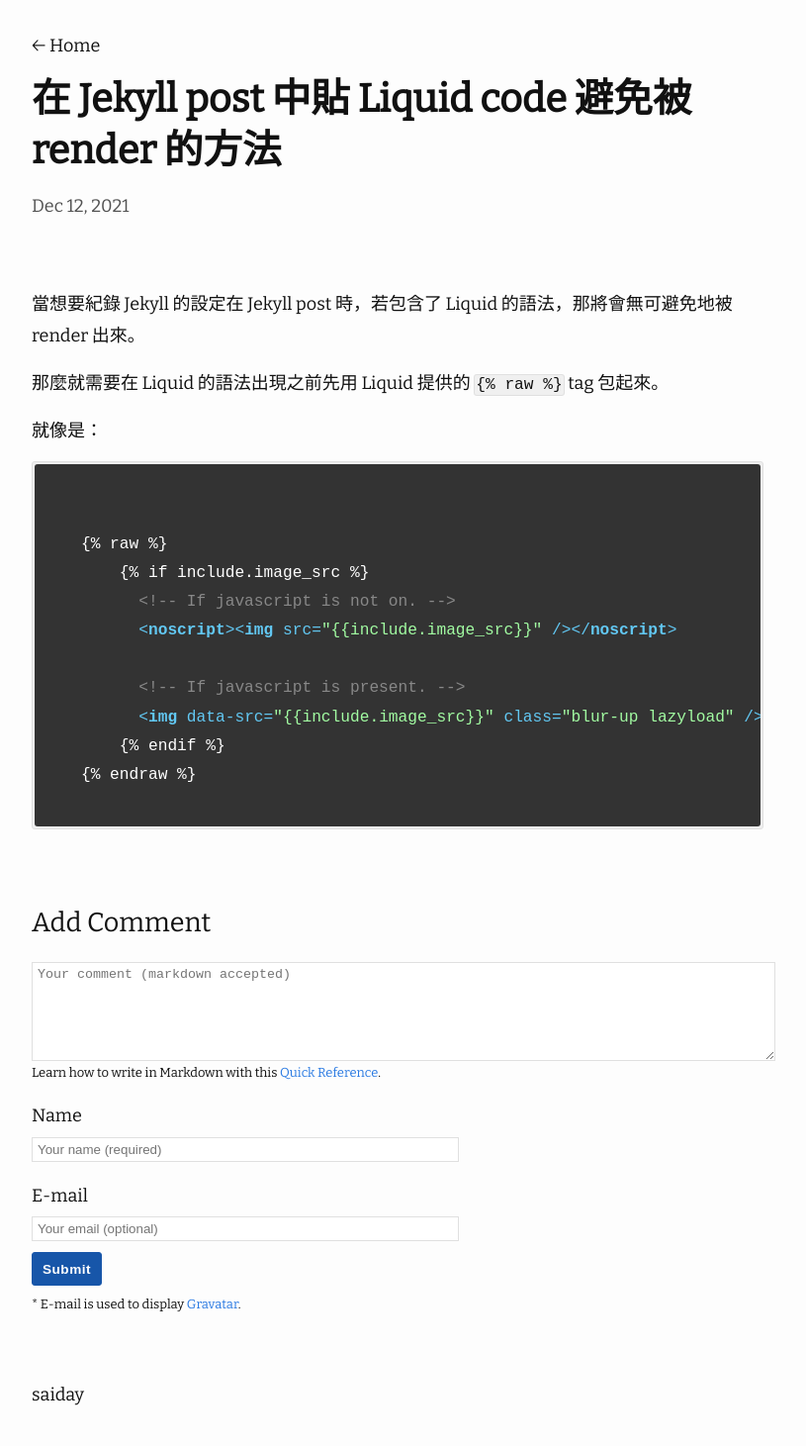
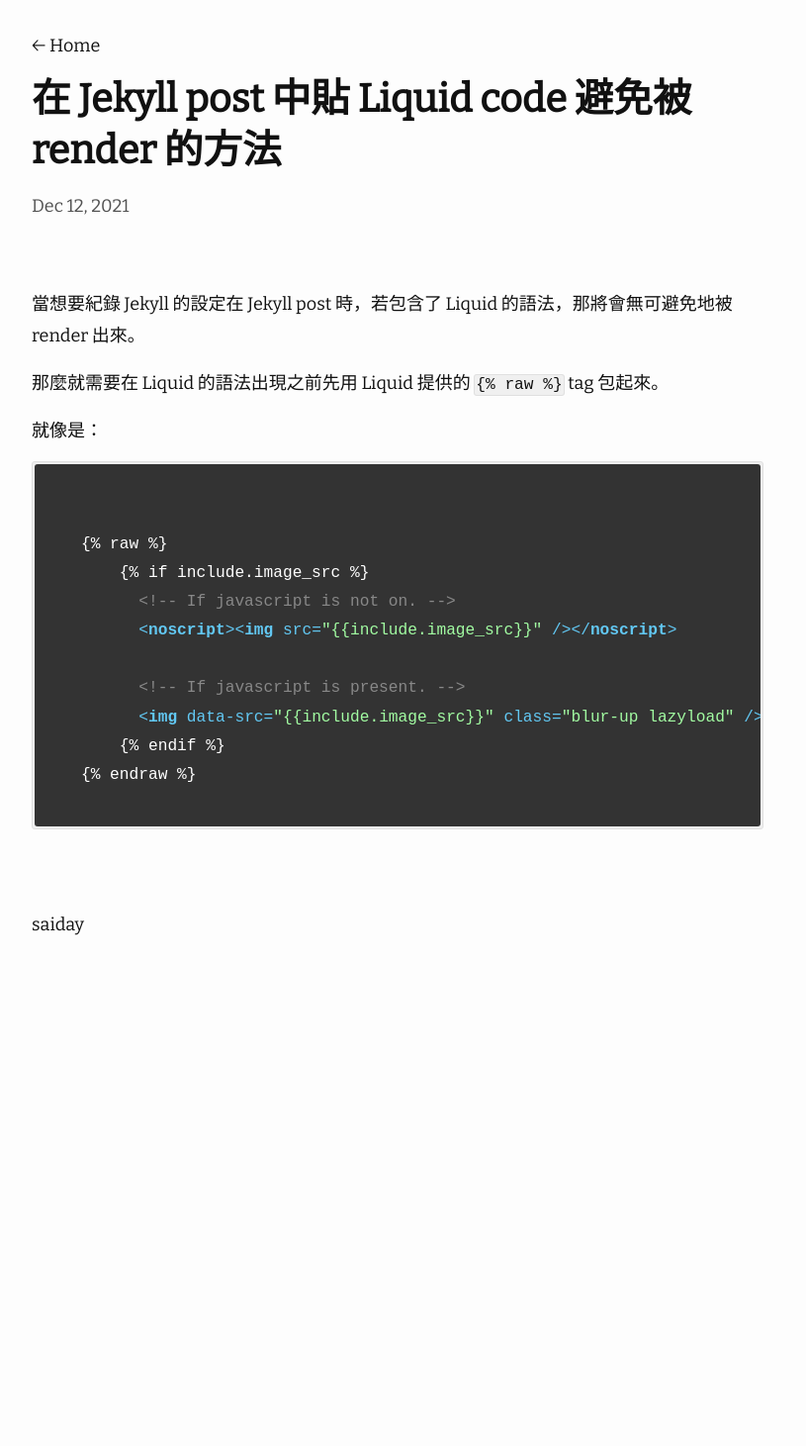
Before and after one commit to saiday/saiday.github.io, a Jekyll site: the page built from tech/_posts/2021-12-13-include-liquid-code-in-jekyll-post-without-rendering.md, in a window 1280 px wide. Shown: the whole page at 99% size, without its empty margins (238-1053 px from the left). Built offline with Jekyll 4.4.1, drawn with Linux system fonts in a browser that asks for light colours; nearby versions of some CDN libraries; after the commit the page ends 986 px from its top, so only the background shows below that.

Commit message:
Revert "follow https://averagelinuxuser.com/staticman-comments/ steps"
This reverts commit 3b4bb01dfe3de64423ced260e47b7c428c8c6de4.

```diff
--- a/_config.yml
+++ b/_config.yml
@@ -72,8 +72,3 @@
 #   - vendor/cache/
 #   - vendor/gems/
 #   - vendor/ruby/
-
-repository: "saiday/saiday.github.io"
-staticman:
-  branch: "test"
-  api: "https://zh-tw-imnotyourson-staticman.herokuapp.com/v3/entry/github/saiday/saiday.github.io/test/comments"
--- a/_includes/comment_form.html
+++ /dev/null
@@ -1,58 +0,0 @@
-<form class="js-form form" method="post" action="{{ site.staticman.api }}">
-  <input type="hidden" name="options[origin]" value="{{ page.url | absolute_url }}">
-  <input type="hidden" name="options[parent]" value="{{ page.url | absolute_url }}">
-  <input type="hidden" id="comment-replying-to-uid" name="fields[replying_to_uid]" value="">
-  <input type="hidden" name="options[slug]" value="{{ page.slug }}">
-  <input type="hidden" name="options[reCaptcha][siteKey]" value="{{ site.reCaptcha.siteKey }}">
-  <input type="hidden" name="options[reCaptcha][secret]"  value="{{ site.reCaptcha.secret }}">
-
-  <div class="textfield">
-    <label for="comment-form-message"><h2>Add Comment <small><a rel="nofollow" id="cancel-comment-reply-link" href="{{ page.url | absolute_url }}#respond" style="display:none;">(cancel reply)</a></small></h2>
-      <textarea class="textfield__input" name="fields[message]" type="text" id="comment-form-message" placeholder="Your comment (markdown accepted)" required rows="6"></textarea>
-    </label>
-    <div class="comment-form-message-footnote">
-      Learn how to write in Markdown with this <a rel="nofollow" target="_blank" href="https://kramdown.gettalong.org/quickref.html">Quick Reference</a>.
-    </div>
-  </div>
-
-    <div class="textfield narrowfield">
-      <label for="comment-form-name">Name
-        <input class="textfield__input" name="fields[name]" type="text" id="comment-form-name" placeholder="Your name (required)" required/>
-      </label>
-    </div>
-
-    <div class="textfield narrowfield">
-      <label for="comment-form-email">E-mail
-        <input class="textfield__input" name="fields[email]" type="email" id="comment-form-email" placeholder="Your email (optional)"/>
-      </label>
-    </div>
-
-<!--    <div class="checkbox-email-notification">
-      <input type="checkbox" name="options[subscribe]" value="email">
-        Notify me of new comments on this post.
-    </div>-->
-
-    <div class="textfield narrowfield hp">
-      <label for="hp">
-        <input class="textfield__input" name="fields[hp]" id="hp" type="text" placeholder="Leave blank">
-      </label>
-    </div>
-
-<!--     <div id="reCaptcha" class="g-recaptcha" data-sitekey="{{ site.reCaptcha.siteKey }}"></div> -->
-
-    <button class="button" id="comment-form-submit">Submit</button>
-
-    <div class="comment-form-footnote">
-      * E-mail is used to display <a rel="nofollow" target="_blank" href="https://gravatar.com/">Gravatar</a>.
-    </div>
-</form>
-
-<article class="modal mdl-card mdl-shadow--2dp">
-  <div>
-    <h3 class="modal-title js-modal-title"></h3>
-  </div>
-  <div class="mdl-card__supporting-text js-modal-text"></div>
-  <div class="mdl-card__actions mdl-card--border">
-    <button class="button mdl-button--colored mdl-js-button mdl-js-ripple-effect js-close-modal">Close</button>
-  </div>
-</article>
--- a/_includes/comments.html
+++ b/_includes/comments.html
@@ -1,30 +1,27 @@
-<section class="comments" id="comment-section">
+{% if site.repository and site.staticman.branch %}
   {% if site.data.comments[page.slug] %}
-  <!-- Existing comments -->
-  <div class="comments__existing">
-    <h2>Comments</h2>
-    <hr>
-    {% assign comments = site.data.comments[page.slug] | where_exp: "item", "item.replying_to_uid == ''" %}
-    {% assign comments_by_date = comments | sort: 'date' | reverse %}
-    <!-- List main comments in reverse date order, newest first. List replies in date order, oldest first. -->
-    {% for comment in comments_by_date %}
-    {%- assign email           = comment.email %}
-    {%- assign name            = comment.name %}
-    {%- assign url             = comment.url %}
-    {%- assign date            = comment.date %}
-    {%- assign message         = comment.message %}
-    {%- assign uid             = comment._id %}
-    {% include comment.html is_reply=false uid=uid replying_to=0 email=email name=name url=url date=date message=message uid=uid %}
-    {% endfor %}
-  </div>
+    <section id="comments" class="page__comments js-comments">
+      <h2 class="title">
+        {% if site.data.comments[page.slug].size <= 1 %}
+          {{ site.data.comments[page.slug] | size | append: ' comment' }}
+        {% elsif site.data.comments[page.slug].size > 1 %}
+          {{ site.data.comments[page.slug] | size | append: ' comments' }}
+        {% endif %}
+      </h2>
+      {% assign comments = site.data.comments[page.slug] | sort | where_exp: 'comment', 'comment[1].replying_to == blank' %}
+      {% for comment in comments %}
+        {% assign index       = forloop.index %}
+        {% assign replying_to = comment[1].replying_to | to_integer %}
+        {% assign avatar      = comment[1].avatar %}
+        {% assign email       = comment[1].email %}
+        {% assign name        = comment[1].name %}
+        {% assign url         = comment[1].url %}
+        {% assign date        = comment[1].date %}
+        {% assign message     = comment[1].message %}
+        {% include comment.html index=index replying_to=replying_to avatar=avatar email=email name=name url=url date=date message=message %}
+      {% endfor %}
+    </section>
   {% endif %}
 
-  <!-- New comment form -->
-  <div id="respond" class="comment__new">
-    {% include comment_form.html %}
-  </div>
-</section>
-
-<script src="https://ajax.googleapis.com/ajax/libs/jquery/2.1.4/jquery.min.js"></script>
-<script src="{{ '/assets/js/staticman.js' | relative_url }}"></script>
-<script src="https://www.google.com/recaptcha/api.js"></script>
+  {% include comment-form.html %}
+{% endif %}
--- a/_layouts/post.html
+++ b/_layouts/post.html
@@ -43,18 +43,9 @@
     {{ content }}
   </div>
 
-  <!-- Begin Comments -->
-  {% if page.comments != false %}
-  <div id="comments">
-      {% include comments.html %}
-  </div>
-  {% endif %}
-  <!-- End Comments -->
-
   {% if page.comments == true %}
     {% include comments.html %}
   {% endif %}
-  {% include post__comments.html %}
 
   <a class="u-url" href="{{ page.url | relative_url }}" hidden></a>
 </article>
--- a/_sass/_comment-styles.scss
+++ /dev/null
@@ -1,208 +0,0 @@
-// comment styles from
-// https://github.com/willymcallister/willymcallister.github.io/blob/fbc7f396fbe80186b1abc63e436ec509190c1b3a/assets/main.scss
-
-//
-// Staticman new comment form
-//
-label[for="comment-form-message"],
-label[for="comment-form-name"],
-label[for="comment-form-email"] {
-    width: 100%;
-}
-
-// each staticman text field is wrapped in this div
-.textfield {
-    max-width: 100%;
-    padding: 0.5rem 0;
-}
-
-// fields except the comment field get this class too
-// to keep them a reasonable size
-.narrowfield {
-    width: 420px;
-}
-
-.hp {
-    display: none;
-}
-
-textarea {
-    vertical-align: top;
-}
-
-.textfield__input {
-    border: 1px solid rgba(0,0,0,.12);
-    padding: 4px 5px;
-    width: 100%;
-}
-
-.checkbox-email-notification{
-  font-size: 0.9rem;
-  margin-top: -0.5em;
-  margin-bottom: 0.5em;
-}
-
-.notify-me, .g-recaptcha {
-    padding: 0.5rem 0;
-}
-
-.button {
-    background-color: #1756a9;
-    border: 1px solid #1756a9;
-    color: #ffffff;
-    fill: #ffffff;
-    font-size: 0.85rem;
-    border-radius: 3px;
-    padding: 4px 10px;
-    border-top-right-radius: 3px;
-    border-bottom-right-radius: 3px;
-    font-weight: 600;
-    height: 34px;
-    letter-spacing: 0.5px;
-    cursor: pointer;
-}
-
-button:hover {
-    background-color: #ffffff;
-    color: #1756a9;
-}
-
-//
-// Staticman existing comments
-//
-.comment__avatar-wrapper {
-    float: left;
-    width: 60px;
-    height: 50px;
-}
-
-.comment__avatar {
-    width: 50px;
-    height: 50px;
-  }
-
-.comment__content-wrapper {
-    margin-bottom: 1rem;
-}
-
-.comment__new {
-    padding: 0px 0px 14px 0px;
-}
-
-.comment__author h3 {
-    font-size: 1.2em;
-}
-
-.comment__date {
-    font-size: small;
-    font-weight: normal;
-}
-
-.comment__meta {
-    text-align: left;
-    color: #1756a9;
-    font-size: small;
-}
-
-.comments__existing {
-    padding: 8px 0px 0px 0px;
-}
-
-.comment {
-    margin-bottom: 1em;
-}
-
-.comment.child {
-    margin-left: 3em;
-}
-
-.comment__reply-link {
-    cursor: pointer;
-}
-
-.comment__body p {
-  white-space: pre-line;
-}
-
-.comment-form-message-footnote {
-  font-size: small;
-}
-
-.comment-form-footnote {
-  margin-top: .5em;
-  font-size: small;
-}
-//
-// Pop-up modal window for Staticman comments
-//
-.show-modal {
-    overflow: hidden;
-    position: relative;
-}
-
-.show-modal:before {
-    position: absolute;
-    content: '';
-    top: 0;
-    left: 0;
-    width: 100%;
-    height: 100%;
-    z-index: 999;
-    background-color: rgba(255, 255, 255, 0.85);
-}
-
-.show-modal .modal {
-    display: block;
-}
-
-.mdl-card {
-    min-height: 200px;
-    overflow: hidden;
-    z-index: 1;
-    position: relative;
-    background: #fff;
-    box-sizing: border-box;
-}
-
-.modal {
-    display: none;
-    position: relative;
-    width: 330px;
-    top: 50%;
-    left: 50%;
-    margin-left: -150px;
-    margin-top: -400px;
-    min-height: 0;
-    z-index: 9999;
-    box-shadow: 0 2px 2px 2px rgba(0,0,0,.14);
-    padding: 16px;
-    border-radius: 2px;
-    background: white;
-}
-
-.mdl-shadow--16dp {
-    box-shadow: 0 16px 24px 2px rgba(0,0,0,.14),0 6px 30px 5px rgba(0,0,0,.12),0 8px 10px -5px rgba(0,0,0,.2);
-}
-
-.mdl-card__supporting-text {
-    overflow: hidden;
-    padding: 16px;
-    width: 90%;
-}
-
-.modal-title {
-    margin-bottom: 0px;
-}
-
-.disabled {
-    input,
-    button,
-    textarea,
-    label {
-        pointer-events: none;
-        cursor: not-allowed;
-        filter: alpha(opacity=65);
-        box-shadow: none;
-        opacity: 0.65;
-    }
-}
--- a/assets/css/main.scss
+++ b/assets/css/main.scss
@@ -4,4 +4,3 @@
 
 @import "moving";
 @import url('https://fonts.googleapis.com/css?family=Bitter&display=swap');
-@import "comment-styles";
--- a/assets/js/staticman.js
+++ /dev/null
@@ -1,153 +0,0 @@
-// Static comments
-// modified from: https://github.com/eduardoboucas/popcorn/blob/gh-pages/js/main.js
-(function ($) {
-  var $comments = $('.js-comments');
-
-  $('.js-form').submit(function () {
-    var form = this;
-
-
-    $(form).addClass('disabled');
-    $('#comment-form-submit').html('<i class="fas fa-spinner fa-spin fa-fw"></i> Sending...');
-
-    $.ajax({
-      type: $(this).attr('method'),
-      url:  $(this).attr('action'),
-      data: $(this).serialize(),
-      contentType: 'application/x-www-form-urlencoded',
-      success: function (data) {
-        showModal('Comment submitted', 'Thanks! Your comment will appear shortly. Please reload the page in a few minutes.');
-
-        $("#comment-form-submit")
-          .html("Submit");
-
-        $(form)[0].reset();
-        $(form).removeClass('disabled');
-        grecaptcha.reset();
-      },
-      error: function (err) {
-        console.log(err);
-        var ecode = (err.responseJSON || {}).errorCode || "unknown";
-        showModal('Error', 'An error occurred.<br>[' + ecode + ']');
-        $("#comment-form-submit").html("Submit")
-        $(form).removeClass('disabled');
-        grecaptcha.reset();
-      }
-    });
-    return false;
-  });
-
-  $('.js-close-modal').click(function () {
-    $('body').removeClass('show-modal');
-  });
-
-  function showModal(title, message) {
-    $('.js-modal-title').text(title);
-    $('.js-modal-text').html(message);
-    $('body').addClass('show-modal');
-  }
-})(jQuery);
-
-// Staticman comment replies, from https://github.com/mmistakes/made-mistakes-jekyll
-// modified from Wordpress https://core.svn.wordpress.org/trunk/wp-includes/js/comment-reply.js
-// Released under the GNU General Public License - https://wordpress.org/about/gpl/
-// addComment.moveForm is called from comment.html when the reply link is clicked.
-var addComment = {
-  // commId - the id attribute of the comment replied to (e.g., "comment-10")
-  // respondId - the string 'respond', I guess
-  // postId - the page slug
-  moveForm: function( commId, respondId, postId, parentUid ) {
-    var div, element, style, cssHidden,
-    t           = this,                    //t is the addComment object, with functions moveForm and I, and variable respondId
-    comm        = t.I( commId ),                                // whole comment
-    respond     = t.I( respondId ),                             // whole new comment form
-    cancel      = t.I( 'cancel-comment-reply-link' ),           // whole reply cancel link
-    parentuidF  = t.I( 'comment-replying-to-uid' ),             // a hidden element in the comment
-    post        = t.I( 'comment-post-slug' ),                   // null
-    commentForm = respond.getElementsByTagName( 'form' )[0];    // the <form> part of the comment_form div
-
-    if ( ! comm || ! respond || ! cancel || ! parentuidF || ! commentForm ) {
-      return;
-    }
-
-    t.respondId = respondId;
-    postId = postId || false;
-
-    if ( ! t.I( 'sm-temp-form-div' ) ) {
-      div = document.createElement( 'div' );
-      div.id = 'sm-temp-form-div';
-      div.style.display = 'none';
-      respond.parentNode.insertBefore( div, respond ); //create and insert a bookmark div right before comment form
-    }
-
-    comm.parentNode.insertBefore( respond, comm.nextSibling );  //move the form from the bottom to above the next sibling
-    if ( post && postId ) {
-      post.value = postId;
-    }
-    parentuidF.value = parentUid;
-    cancel.style.display = '';                        //make the cancel link visible
-
-    cancel.onclick = function() {
-      var t       = addComment,
-      temp    = t.I( 'sm-temp-form-div' ),            //temp is the original bookmark
-      respond = t.I( t.respondId );                   //respond is the comment form
-
-      if ( ! temp || ! respond ) {
-        return;
-      }
-
-      t.I( 'comment-replying-to-uid' ).value = null;
-      temp.parentNode.insertBefore( respond, temp );  //move the comment form to its original location
-      temp.parentNode.removeChild( temp );            //remove the bookmark div
-      this.style.display = 'none';                    //make the cancel link invisible
-      this.onclick = null;                            //retire the onclick handler
-      return false;
-    };
-
-    /*
-     * Set initial focus to the first form focusable element.
-     * Try/catch used just to avoid errors in IE 7- which return visibility
-     * 'inherit' when the visibility value is inherited from an ancestor.
-     */
-    try {
-      for ( var i = 0; i < commentForm.elements.length; i++ ) {
-        element = commentForm.elements[i];
-        cssHidden = false;
-
-        // Modern browsers.
-        if ( 'getComputedStyle' in window ) {
-          style = window.getComputedStyle( element );
-        // IE 8.
-        } else if ( document.documentElement.currentStyle ) {
-        style = element.currentStyle;
-        }
-
-      /*
-       * For display none, do the same thing jQuery does. For visibility,
-       * check the element computed style since browsers are already doing
-       * the job for us. In fact, the visibility computed style is the actual
-       * computed value and already takes into account the element ancestors.
-       */
-        if ( ( element.offsetWidth <= 0 && element.offsetHeight <= 0 ) || style.visibility === 'hidden' ) {
-          cssHidden = true;
-        }
-
-        // Skip form elements that are hidden or disabled.
-        if ( 'hidden' === element.type || element.disabled || cssHidden ) {
-          continue;
-        }
-
-        element.focus();
-        // Stop after the first focusable element.
-        break;
-      }
-
-    } catch( er ) {}
-
-    return false;
-  },
-
-  I: function( id ) {
-    return document.getElementById( id );
-  }
-};
--- a/staticman.yml
+++ b/staticman.yml
@@ -14,7 +14,7 @@
   #
   # Name of the branch being used. Must match the one sent in the URL of the
   # request.
-  branch: {{ site.staticman.branch }}
+  branch: "test"
 
   # Text to use as the commit message or pull request title. Accepts placeholders.
   commitMessage: "Add Staticman data"
```
Also changed, not shown: _includes/comment.html (deleted, +0 -48 lines), javascripts/main.js (added, +39 -0 lines).
